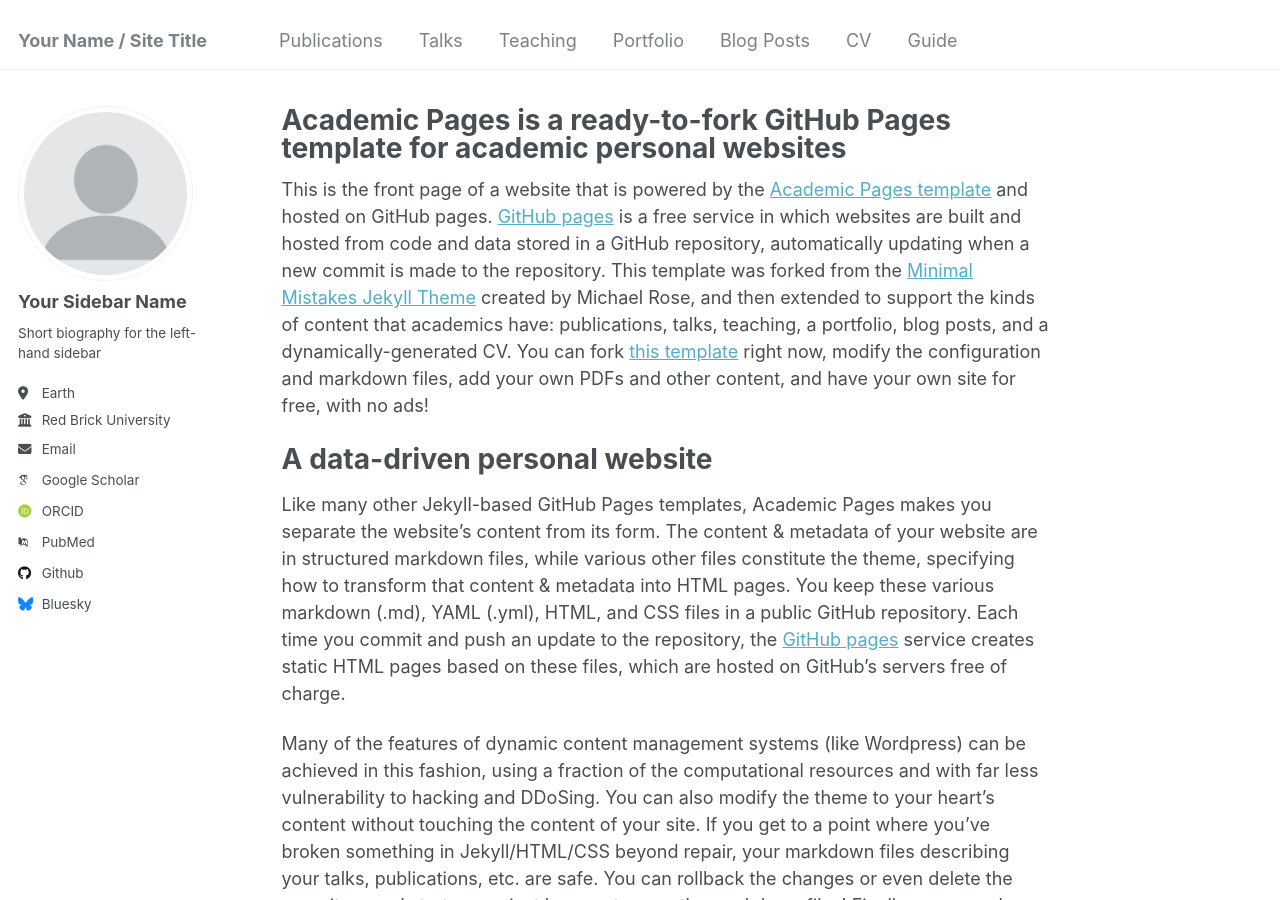
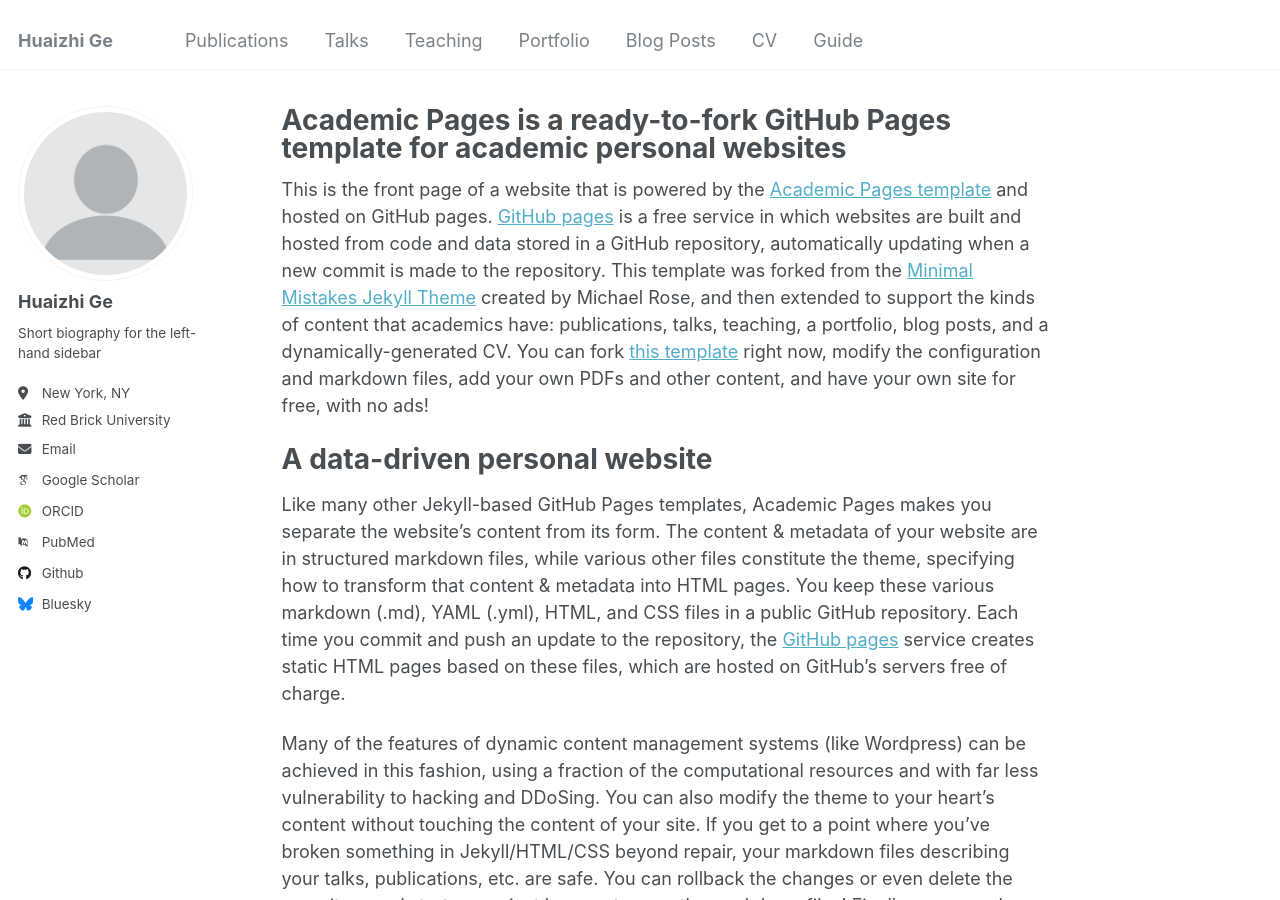
Before and after one commit to gehuaizhi7/gehuaizhi7.github.io, a Jekyll site: the page built from _pages/about.md, in a window 1280 px wide and 900 px high. Built offline with Jekyll 4.4.1, drawn with Linux system fonts in a browser that asks for light colours; some web fonts are replaced.

Commit message:
Update _config.yml

```diff
--- a/_config.yml
+++ b/_config.yml
@@ -8,7 +8,7 @@
 
 # Basic Site Settings
 locale                   : "en-US"
-title                    : "Your Name / Site Title"
+title                    : "Huaizhi Ge"
 title_separator          : "-"
 name                     : &name "Your Name"
 description              : &description "personal description"
@@ -22,13 +22,13 @@ repository               : "academicpages/academicpages.github.io"
 author:
   # Biographic information
   avatar           : "profile.png"
-  name             : "Your Sidebar Name"
+  name             : "Huaizhi Ge"
   pronouns         : # example: "she/her"
   bio              : "Short biography for the left-hand sidebar"
-  location         : "Earth"
+  location         : "New York, NY"
   employer         : "Red Brick University"
   uri              : # URL
-  email            : "none@example.org"
+  email            : "hg2590@columbia.edu"
 
   # Academic websites
   arxiv            : # URL - Update with the correct link to your profile
```
